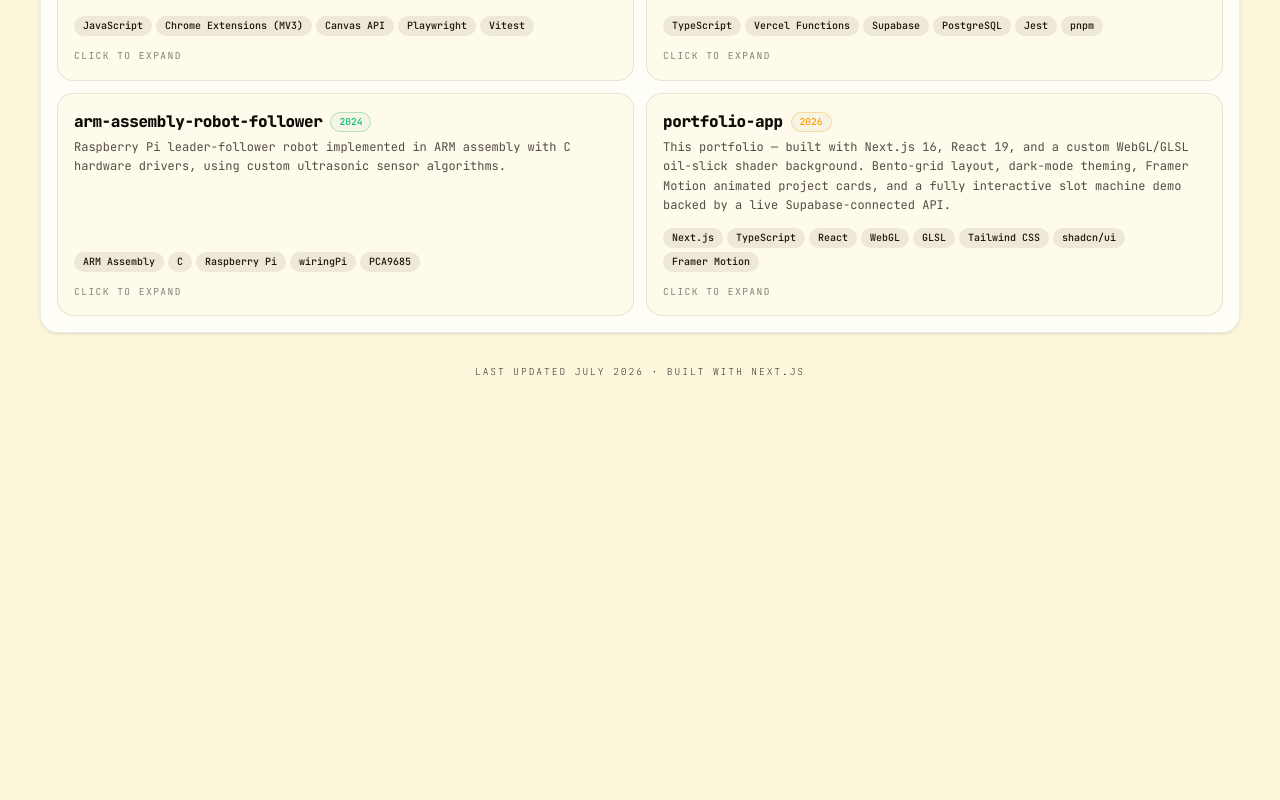
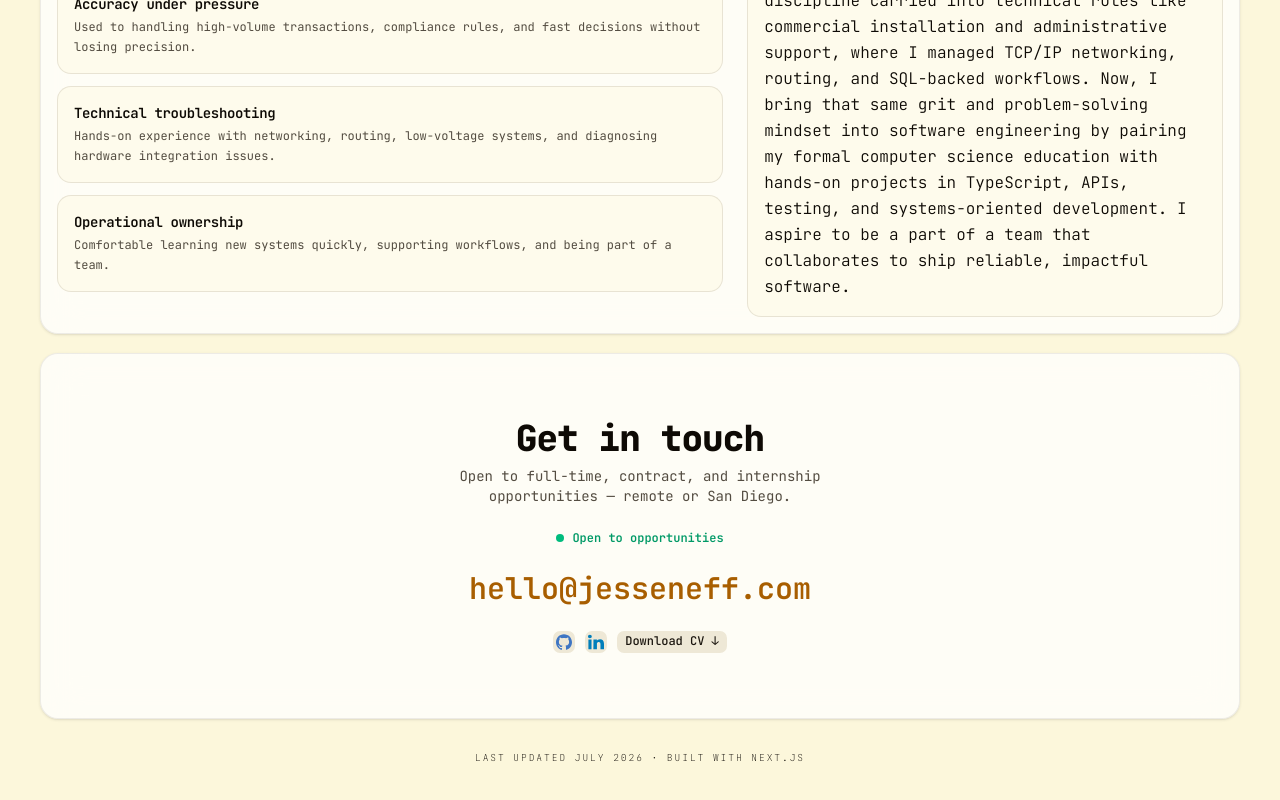
Before and after one commit to mercerius/portfolio-app, a Next.js app: page / in a window 1280 px wide. Shown: the part 1550-2350 px from the top of the page. Before the commit the page ends 1970 px from the top, so only its background shows below. Built offline with nearby package versions, Linux system fonts and the light colour scheme.

Commit message:
refactor(page): reordered the portfolio and added a cta bento to the bottom of the page

```diff
--- a/app/page.tsx
+++ b/app/page.tsx
@@ -280,8 +280,11 @@ export default function Home() {
               </Card>
             </BentoCard>
 
-            {/* ── About Me ──────────────────── last row */}
-            <BentoCard className="col-span-12" index={4}>
+            {/* ── Projects ──────────────────── wide cards */}
+            <ProjectsGrid projects={projects} startIndex={5} />
+
+            {/* ── About Me ──────────────────── after projects */}
+            <BentoCard className="col-span-12" index={projects.length + 5}>
               <Card className="h-full">
                 <CardHeader>
                   <CardTitle className="text-[0.7rem] uppercase tracking-[0.2em] text-muted-foreground">
@@ -311,7 +314,7 @@ export default function Home() {
                         ))}
                       </div>
                     </div>
-                    <div className="flex flex-col gap-4 rounded-xl border border-border/60 bg-background/40 p-4 pl-4 lg:order-2">
+                    <div className="flex flex-col items-center gap-4 rounded-xl border border-border/60 bg-background/40 p-4 pl-4 lg:order-2">
                       <p className="text-sm indent-4 font-light md:leading-relaxed md:text-base">
                         {background.narrative}
                       </p>
@@ -321,8 +324,81 @@ export default function Home() {
               </Card>
             </BentoCard>
 
-            {/* ── Projects ──────────────────── wide cards */}
-            <ProjectsGrid projects={projects} startIndex={5} />
+            {/* ── CTA ───────────────────────── footer call-to-action */}
+            <BentoCard className="col-span-12" index={projects.length + 6}>
+              <Card className="h-full">
+                <CardContent className="flex flex-col items-center justify-center gap-6 py-12 text-center">
+                  <div className="flex flex-col gap-2">
+                    <h2 className="text-3xl font-black tracking-tight text-foreground sm:text-4xl">
+                      Get in touch
+                    </h2>
+                    <p className="text-sm text-muted-foreground max-w-sm mx-auto">
+                      Open to full-time, contract, and internship opportunities
+                      — remote or San Diego.
+                    </p>
+                  </div>
+
+                  <div className="flex items-center gap-2">
+                    <span className="relative flex h-2 w-2">
+                      <span className="absolute inline-flex h-full w-full animate-ping rounded-full bg-emerald-500 opacity-75 dark:bg-emerald-400" />
+                      <span className="relative inline-flex h-2 w-2 rounded-full bg-emerald-500 dark:bg-emerald-400" />
+                    </span>
+                    <span className="text-xs font-semibold text-emerald-600 dark:text-emerald-400">
+                      {status.label}
+                    </span>
+                  </div>
+
+                  <a
+                    href={`mailto:${personal.email}`}
+                    className="font-mono text-2xl font-semibold text-primary hover:underline underline-offset-4 transition-colors sm:text-3xl"
+                  >
+                    {personal.email}
+                  </a>
+
+                  <div className="flex flex-wrap items-center justify-center gap-2">
+                    <Button asChild size="icon-sm" variant="secondary">
+                      <a
+                        href={personal.links.github}
+                        target="_blank"
+                        rel="noopener noreferrer"
+                        aria-label="GitHub"
+                      >
+                        <Image
+                          src="/github-color.svg"
+                          alt=""
+                          width={16}
+                          height={16}
+                        />
+                      </a>
+                    </Button>
+                    <Button asChild size="icon-sm" variant="secondary">
+                      <a
+                        href={personal.links.linkedin}
+                        target="_blank"
+                        rel="noopener noreferrer"
+                        aria-label="LinkedIn"
+                      >
+                        <Image
+                          src="/linkedin-color.svg"
+                          alt=""
+                          width={16}
+                          height={16}
+                        />
+                      </a>
+                    </Button>
+                    <Button asChild size="sm" variant="secondary">
+                      <a
+                        href={personal.links.resume}
+                        target="_blank"
+                        rel="noopener noreferrer"
+                      >
+                        Download CV ↓
+                      </a>
+                    </Button>
+                  </div>
+                </CardContent>
+              </Card>
+            </BentoCard>
           </div>
 
           <footer className="mt-8 text-center font-mono text-[0.6rem] uppercase tracking-[0.2em] text-muted-background font-thin">
```
